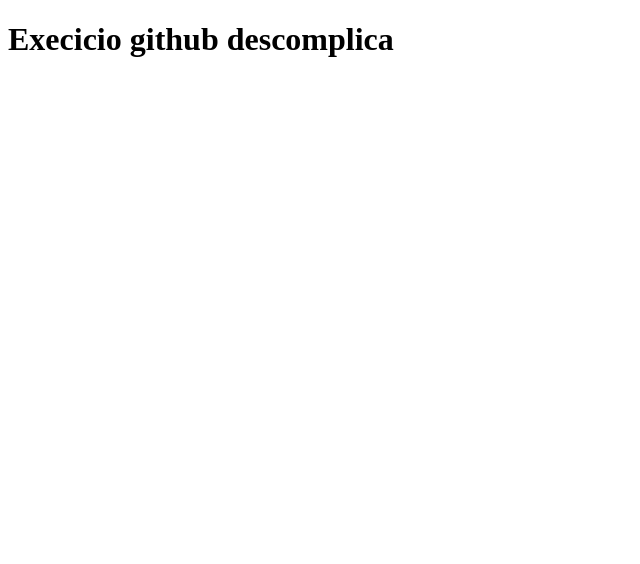
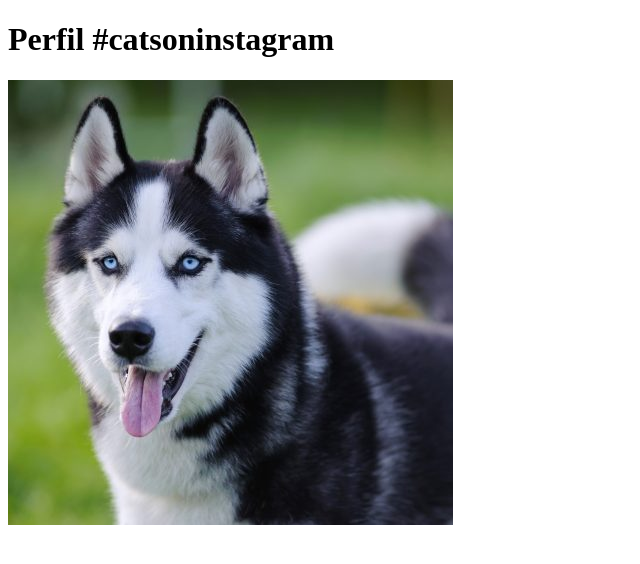
Before and after one commit to caions/descomplica, a plain HTML site: page index.html in a window 1280 px wide. Shown: the whole page, without its empty margins (0-640 px from the left). Drawn offline with Linux system fonts and the light colour scheme.

Commit message:
add dog image

```diff
--- a/index.html
+++ b/index.html
@@ -4,7 +4,7 @@
 
 <head>
 
-<title>Meu titulo</title>
+<title>Fanpage de Gatinhos</title>
 
 <meta charset=“utf-8”>
 
@@ -12,7 +12,9 @@
 
 <body>
 
-<h1>Execicio github descomplica</h1>
+<h1>Perfil #catsoninstagram</h1>
+
+<img src="images/cachorro.jpg" />
 
 </body>
 
```
Also changed, not shown: images/cachorro.jpg (added).
